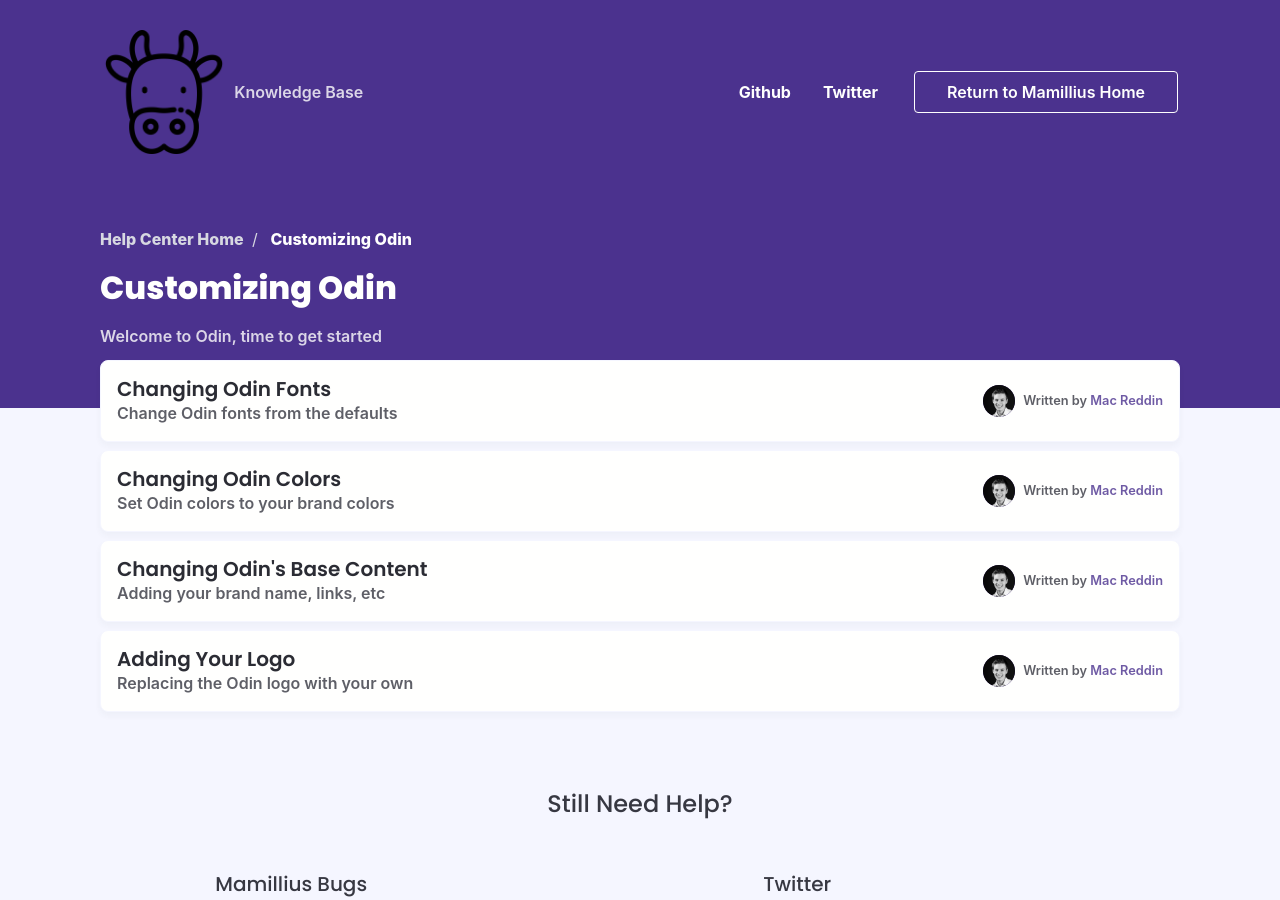
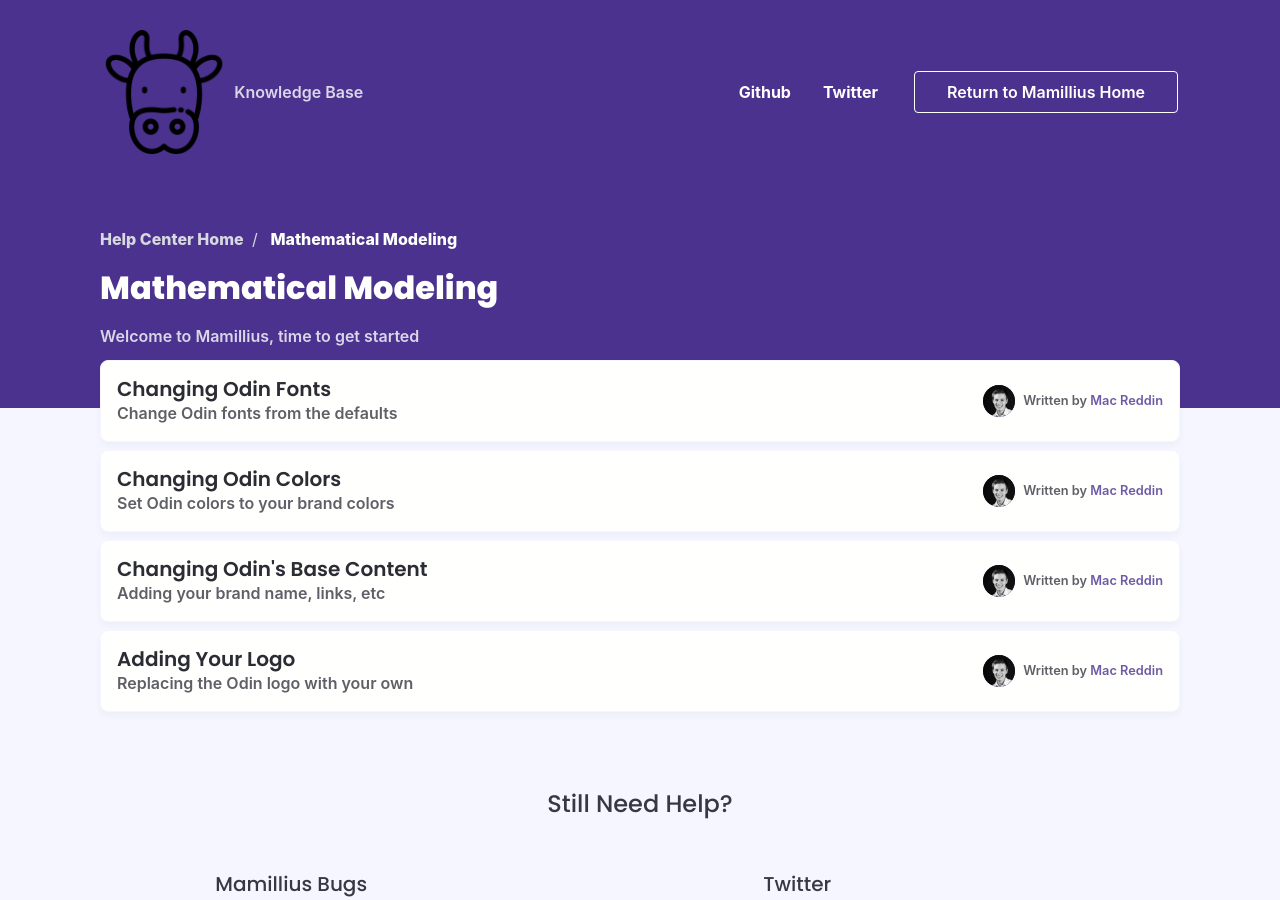
Before and after one commit to teddypender/teddypender.github.io, a Jekyll site: the page built from customizing-odin.html, in a window 1280 px wide and 900 px high. Built offline with Jekyll 4.4.1, drawn with Linux system fonts in a browser that asks for light colours; nearby versions of some CDN libraries; some web fonts are replaced; comment, search, counter and statistics services are not loaded.

```diff
--- a/_data/authors.yml
+++ b/_data/authors.yml
@@ -3,3 +3,7 @@
 mac:
   name: Mac Reddin
   image: mac.png
+
+teddy:
+  name: Teddy Pender
+  image: teddy.png
--- a/_data/category_list.yml
+++ b/_data/category_list.yml
@@ -3,10 +3,13 @@
 
 getting-started:
   name: Getting Started
-  description: Welcome to Odin, time to get started
+  description: Welcome to Mamillius, time to get started
 using-odin:
   name: Using Odin
-  description: Welcome to Odin, time to get started
+  description: Welcome to Mamillius, time to get started
 customizing-odin:
   name: Customizing Odin
-  description: Welcome to Odin, time to get started
+  description: Welcome to Mamillius, time to get started
+customizing-odin:
+  name: Mathematical Modeling
+  description: Welcome to Mamillius, time to get started
```
Also changed, not shown: 1 other file.
